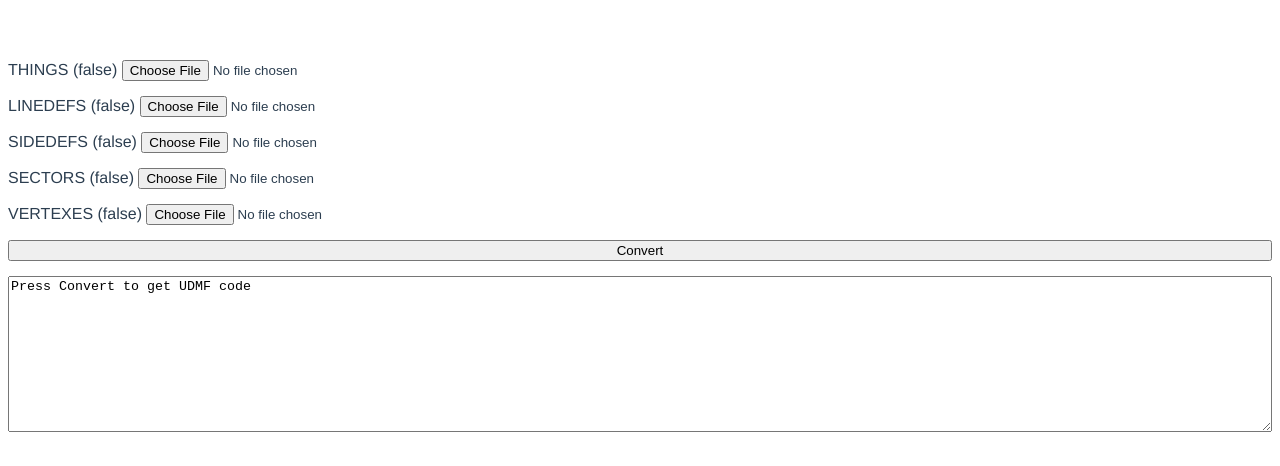
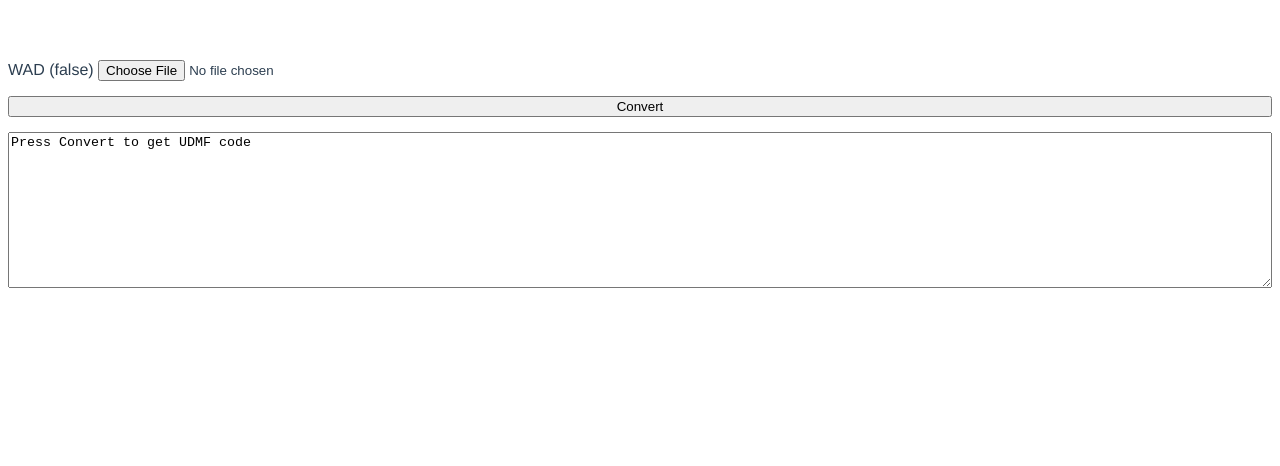
Before and after one commit to PROPHESSOR/Boom2UDMF, a Vue app: page / in a window 1280 px wide. Shown: the top 466 px of the page. Built offline with nearby package versions, Linux system fonts and the light colour scheme; the HTML template or start-up script is replaced by a standard one.

Commit message:
Добавлена поддержка WAD файлов

```diff
--- a/package.json
+++ b/package.json
@@ -46,7 +46,8 @@
       "max-classes-per-file": "off",
       "no-bitwise": "off",
       "consistent-return": "off",
-      "no-unused-vars": "warn"
+      "no-unused-vars": "warn",
+      "no-plusplus": "off"
     }
   },
   "browserslist": [
--- a/src/App.vue
+++ b/src/App.vue
@@ -1,24 +1,8 @@
 <template>
   <div class="tempform">
     <label>
-      THINGS ({{!!things}})
-      <input type="file" @change="onThingsFileChange">
-    </label>
-    <label>
-      LINEDEFS ({{!!linedefs}})
-      <input type="file" @change="onLinedefsFileChange">
-    </label>
-    <label>
-      SIDEDEFS ({{!!sidedefs}})
-      <input type="file" @change="onSidedefsFileChange">
-    </label>
-    <label>
-      SECTORS ({{!!sectors}})
-      <input type="file" @change="onSectorsFileChange">
-    </label>
-    <label>
-      VERTEXES ({{!!vertexes}})
-      <input type="file" @change="onVertexesFileChange">
+      WAD ({{!!wad}})
+      <input type="file" @change="onWadFileChange">
     </label>
 
     <button @click="convert">Convert</button>
@@ -31,7 +15,7 @@
 
 <script>
 import { readByteToolsBufferFromInput } from './Boom2UDMF/utils/BrowserFile';
-import { generateUdmf } from './Boom2UDMF';
+import { boom2Udmf, generateUdmf } from './Boom2UDMF';
 import { setImmediate } from './Boom2UDMF/utils';
 
 export default {
@@ -42,56 +26,19 @@ export default {
 
   data() {
     return {
-      worker: null,
-      things: null,
-      linedefs: null,
-      sidedefs: null,
-      sectors: null,
-      vertexes: null,
+      wad: null,
       stages: '',
       output: 'Press Convert to get UDMF code',
     };
   },
 
   methods: {
-    async onThingsFileChange(e) {
+    async onWadFileChange(e) {
       const buffer = await readByteToolsBufferFromInput(e.target);
 
       if (!buffer) return;
 
-      this.things = buffer;
-    },
-
-    async onLinedefsFileChange(e) {
-      const buffer = await readByteToolsBufferFromInput(e.target);
-
-      if (!buffer) return;
-
-      this.linedefs = buffer;
-    },
-
-    async onSidedefsFileChange(e) {
-      const buffer = await readByteToolsBufferFromInput(e.target);
-
-      if (!buffer) return;
-
-      this.sidedefs = buffer;
-    },
-
-    async onSectorsFileChange(e) {
-      const buffer = await readByteToolsBufferFromInput(e.target);
-
-      if (!buffer) return;
-
-      this.sectors = buffer;
-    },
-
-    async onVertexesFileChange(e) {
-      const buffer = await readByteToolsBufferFromInput(e.target);
-
-      if (!buffer) return;
-
-      this.vertexes = buffer;
+      this.wad = buffer;
     },
 
     async displayStage(stage) {
@@ -100,11 +47,11 @@ export default {
     },
 
     async convert() {
-      if (!(this.things && this.vertexes && this.sidedefs && this.linedefs && this.sectors)) { return alert('Not all files specified!'); }
+      if (!this.wad) return alert('No WAD file specified!');
 
-      this.output = await generateUdmf(
-        this.things, this.vertexes, this.linedefs, this.sidedefs, this.sectors, this.displayStage,
-      );
+      this.output = await boom2Udmf(this.wad, this.displayStage);
+
+      this.wad = null;
     },
   },
 };
--- /dev/null
+++ b/src/Boom2UDMF/WadParser.js
@@ -0,0 +1,87 @@
+/**
+ * Copyright (c) 2022 PROPHESSOR
+ *
+ * This software is released under the MIT License.
+ * https://opensource.org/licenses/MIT
+ */
+
+import ByteTools from './utils/ByteTools';
+import { setImmediate } from './utils';
+
+export class WadLump {
+  /**
+   *
+   * @param {ByteTools} wadBuffer
+   * @param {number} pos
+   * @param {number} size
+   * @param {string} name
+   */
+  constructor(wadBuffer, pos, size, name) {
+    this.wadBuffer = wadBuffer;
+    this.pos = pos;
+    this.size = size;
+    this.name = name;
+  }
+
+  read() {
+    return new ByteTools(new DataView(
+      this.wadBuffer.buffer.buffer.slice(this.pos, this.pos + this.size),
+    ));
+  }
+}
+
+export class WadParser {
+  /**
+   *
+   * @param {ByteTools} buffer
+   */
+  constructor(buffer) {
+    this.buffer = buffer;
+    this.type = null;
+    /**
+     * @type {WadLump[]}
+     */
+    this.lumps = null;
+  }
+
+  async parse() {
+    const type = this.buffer.readString(4);
+
+    if (!['IWAD', 'PWAD'].includes(type)) throw new Error('Not a WAD file!');
+
+    this.type = type;
+
+    const numLumps = this.buffer.readUInt32();
+
+    console.log(`Wad contains ${numLumps} lumps`);
+
+    const dirTableOffset = this.buffer.readUInt32();
+
+    console.log(`Wad table offset: ${dirTableOffset}`);
+
+    this.buffer.seek(dirTableOffset, 'START');
+
+    this.lumps = [];
+
+    for (let i = 0; i < numLumps; i++) {
+      const start = this.buffer.readUInt32();
+      const size = this.buffer.readUInt32();
+      const name = this.buffer.readString(8);
+
+      this.lumps.push(new WadLump(this.buffer, start, size, name));
+    }
+
+    console.log(`Parsed ${this.lumps.length} lumps`);
+
+    await setImmediate();
+  }
+
+  /**
+   *
+   * @param {string} name
+   * @returns {WadLump[]}
+   */
+  getLumpsByName(name) {
+    return this.lumps.filter((x) => x.name === name);
+  }
+}
--- a/src/Boom2UDMF/index.js
+++ b/src/Boom2UDMF/index.js
@@ -11,6 +11,35 @@ import { BoomParser } from './BoomParser';
 
 // eslint-disable-next-line
 import ByteTools from './utils/ByteTools'; // For typings
+import { WadParser } from './WadParser';
+
+export async function boom2Udmf(wadBuffer, stage) {
+  await stage('Parsing WAD...');
+  const wad = new WadParser(wadBuffer);
+  await wad.parse();
+  await stage(`Found ${wad.lumps.length} lumps!`);
+
+  const things = wad.getLumpsByName('THINGS');
+  const thingsBuffer = things[0].read();
+
+  const vertexes = wad.getLumpsByName('VERTEXES');
+  const vertexesBuffer = vertexes[0].read();
+
+  const linedefs = wad.getLumpsByName('LINEDEFS');
+  const linedefsBuffer = linedefs[0].read();
+
+  const sidedefs = wad.getLumpsByName('SIDEDEFS');
+  const sidedefsBuffer = sidedefs[0].read();
+
+  const sectors = wad.getLumpsByName('SECTORS');
+  const sectorsBuffer = sectors[0].read();
+
+  await stage('Required lumps found! Ready for conversion!');
+
+  return generateUdmf(
+    thingsBuffer, vertexesBuffer, linedefsBuffer, sidedefsBuffer, sectorsBuffer, stage,
+  );
+}
 
 /**
  *
```
